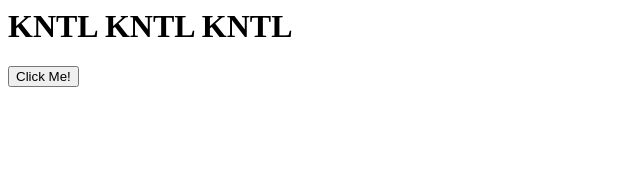
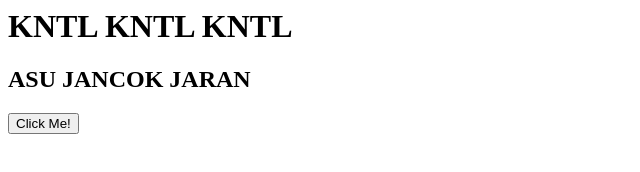
Before and after one commit to nurhidayataldila/ContohProyek-2, a plain HTML site: page index.html in a window 1280 px wide. Shown: the whole page, without its empty margins (0-640 px from the left). Drawn offline with Linux system fonts and the light colour scheme.

Commit message:
Tambah asu

```diff
--- a/index.html
+++ b/index.html
@@ -5,6 +5,7 @@
 
 <body>
     <h1>KNTL KNTL KNTL</h1>
+    <h2>ASU JANCOK JARAN</h2>
 <input type="button" value="Click Me!">
 </body>
 </html>
```
